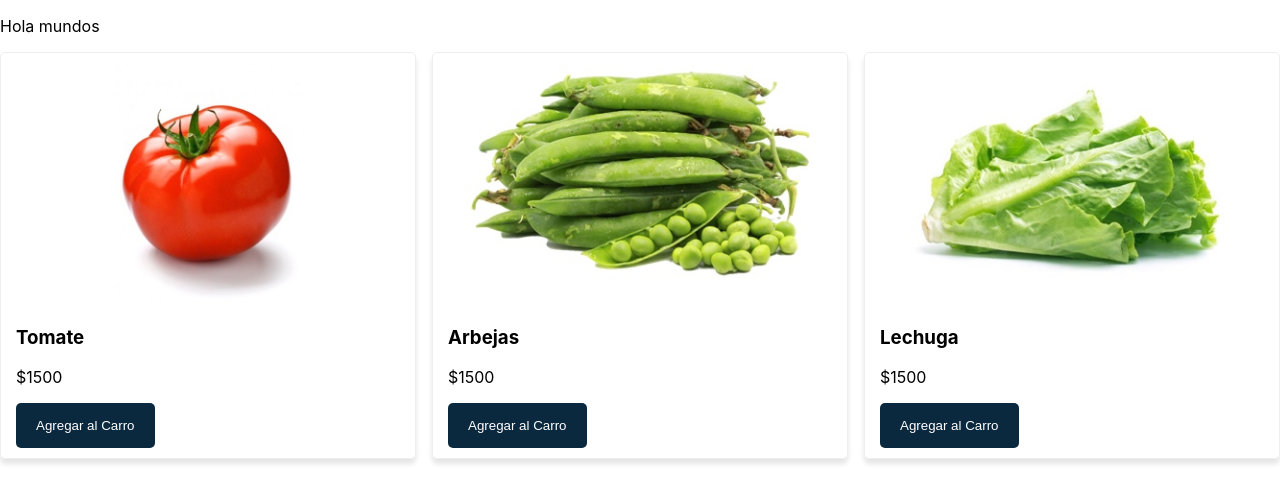
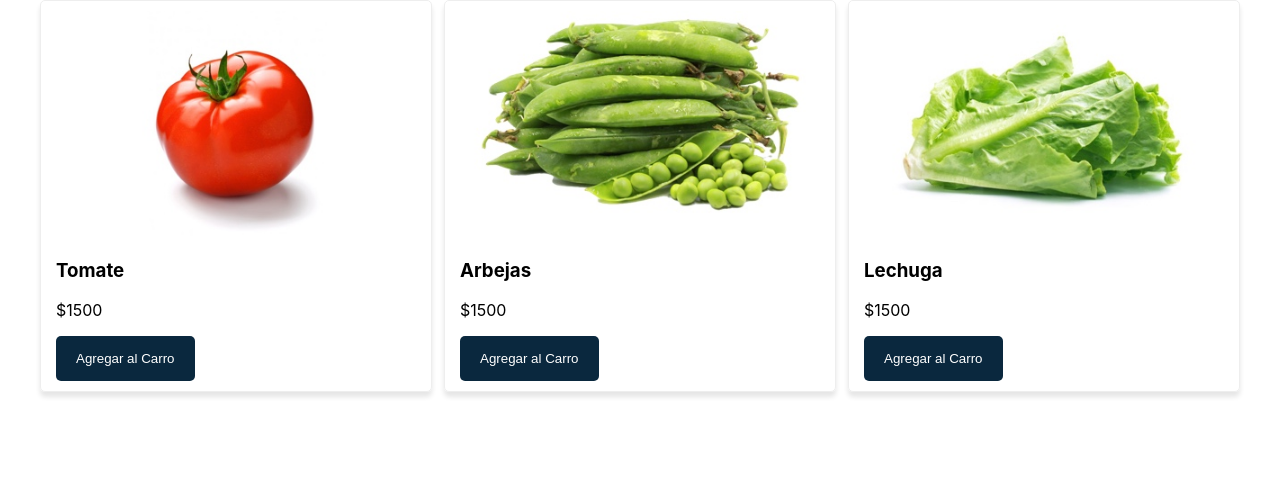
Before and after one commit to MartinCoimbra/carrito-practica, a React (Create React App) app: page / in a window 1280 px wide. Shown: the top 502 px of the page. Built offline with nearby package versions, Linux system fonts and the light colour scheme.

Commit message:
layout styled and component

```diff
--- a/src/App.js
+++ b/src/App.js
@@ -1,5 +1,6 @@
 import { Component } from "react";
 import Productos from "./component/productos.js";
+import Layout from "./component/Layout";
 
 export default class App extends Component {
   state = {
@@ -11,13 +12,12 @@
   };
   render() {
     return (
-      <>
-        <p>Hola mundos</p>
+      <Layout>
         <Productos
           agregarAlcarrito={(arg) => console.log(arg)}
           productos={this.state.productos}
         />
-      </>
+      </Layout>
     );
   }
 }
--- /dev/null
+++ b/src/component/Layout.js
@@ -0,0 +1,24 @@
+import { Component } from "react";
+
+const styles = {
+  layout: {
+    backgroundColor: "#fff",
+    color: "#OA283E",
+    alignItems: "center",
+    display: "flex",
+    flexDirection: "column",
+  },
+  container: {
+    width: "1200px",
+  },
+};
+
+export default class Layout extends Component {
+  render() {
+    return (
+      <div style={styles.layout}>
+        <div style={styles.container}>{this.props.children}</div>
+      </div>
+    );
+  }
+}
```
